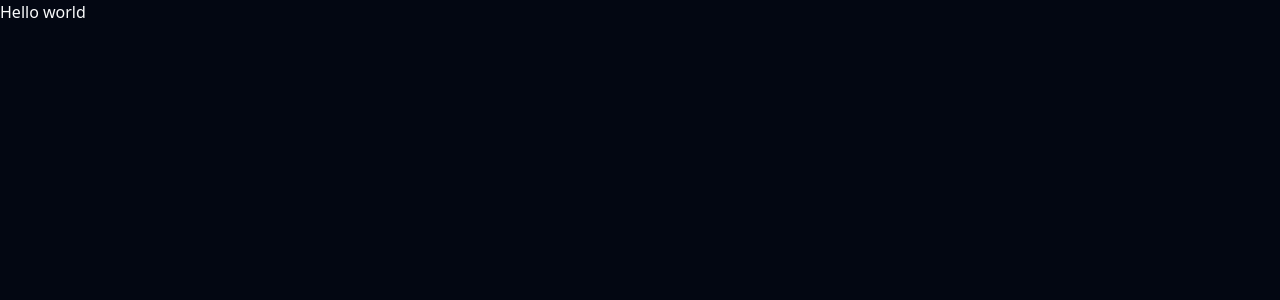
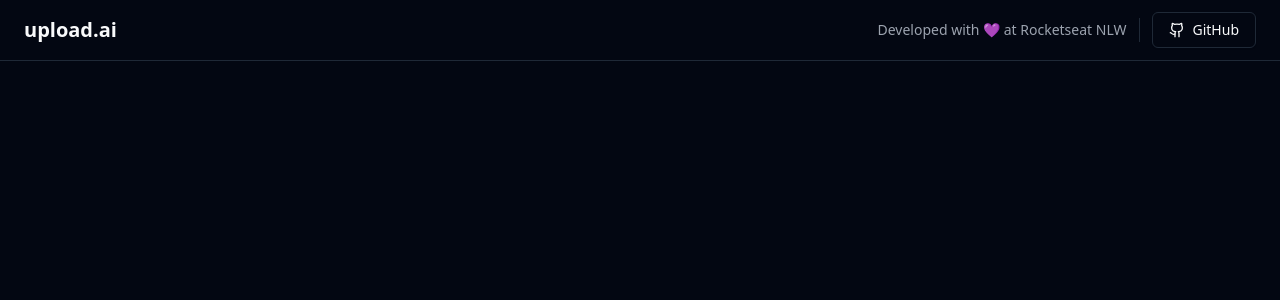
Before and after one commit to gcrozariol/upload-ai-web, a React (Vite) app: page / in a window 1280 px wide. Shown: the top 300 px of the page. Built offline with nearby package versions, Linux system fonts and the light colour scheme.

Commit message:
Add header

```diff
--- a/package.json
+++ b/package.json
@@ -11,9 +11,11 @@
   },
   "dependencies": {
     "@radix-ui/react-icons": "^1.3.0",
+    "@radix-ui/react-separator": "^1.0.3",
     "@radix-ui/react-slot": "^1.0.2",
     "class-variance-authority": "^0.7.0",
     "clsx": "^2.0.0",
+    "lucide-react": "^0.276.0",
     "react": "^18.2.0",
     "react-dom": "^18.2.0",
     "tailwind-merge": "^1.14.0",
--- a/src/App.tsx
+++ b/src/App.tsx
@@ -1,5 +1,11 @@
+import { Header } from './components/header'
+
 export function App() {
   return (
-    <h1>Hello world</h1>
+    <div className="min-h-screen flex flex-col">
+      <Header />
+
+      {/* <div className="flex-1">oi</div> */}
+    </div>
   )
 }
--- /dev/null
+++ b/src/components/header/index.tsx
@@ -0,0 +1,24 @@
+import { Github } from 'lucide-react'
+import { Button } from '../ui/button'
+import { Separator } from '../ui/separator'
+
+export function Header() {
+  return (
+    <div className="px-6 py-3 flex items-center justify-between border-b">
+      <h1 className="text-xl font-bold">upload.ai</h1>
+
+      <div className="flex items-center gap-3">
+        <span className="text-sm text-muted-foreground">
+          Developed with 💜 at Rocketseat NLW
+        </span>
+
+        <Separator orientation="vertical" className="h-6" />
+
+        <Button variant="outline">
+          <Github className="w-4 h-4 mr-2" />
+          GitHub
+        </Button>
+      </div>
+    </div>
+  )
+}
--- /dev/null
+++ b/src/components/ui/separator.tsx
@@ -0,0 +1,29 @@
+import * as React from 'react'
+import * as SeparatorPrimitive from '@radix-ui/react-separator'
+
+import { cn } from '@/lib/utils'
+
+const Separator = React.forwardRef<
+  React.ElementRef<typeof SeparatorPrimitive.Root>,
+  React.ComponentPropsWithoutRef<typeof SeparatorPrimitive.Root>
+>(
+  (
+    { className, orientation = 'horizontal', decorative = true, ...props },
+    ref,
+  ) => (
+    <SeparatorPrimitive.Root
+      ref={ref}
+      decorative={decorative}
+      orientation={orientation}
+      className={cn(
+        'shrink-0 bg-border',
+        orientation === 'horizontal' ? 'h-[1px] w-full' : 'h-full w-[1px]',
+        className,
+      )}
+      {...props}
+    />
+  ),
+)
+Separator.displayName = SeparatorPrimitive.Root.displayName
+
+export { Separator }
--- a/src/lib/utils.ts
+++ b/src/lib/utils.ts
@@ -1,5 +1,5 @@
-import { type ClassValue, clsx } from "clsx"
-import { twMerge } from "tailwind-merge"
+import { type ClassValue, clsx } from 'clsx'
+import { twMerge } from 'tailwind-merge'
 
 export function cn(...inputs: ClassValue[]) {
   return twMerge(clsx(inputs))
```
Also changed, not shown: 1 other file (tests, documents, lock files or other folders).
